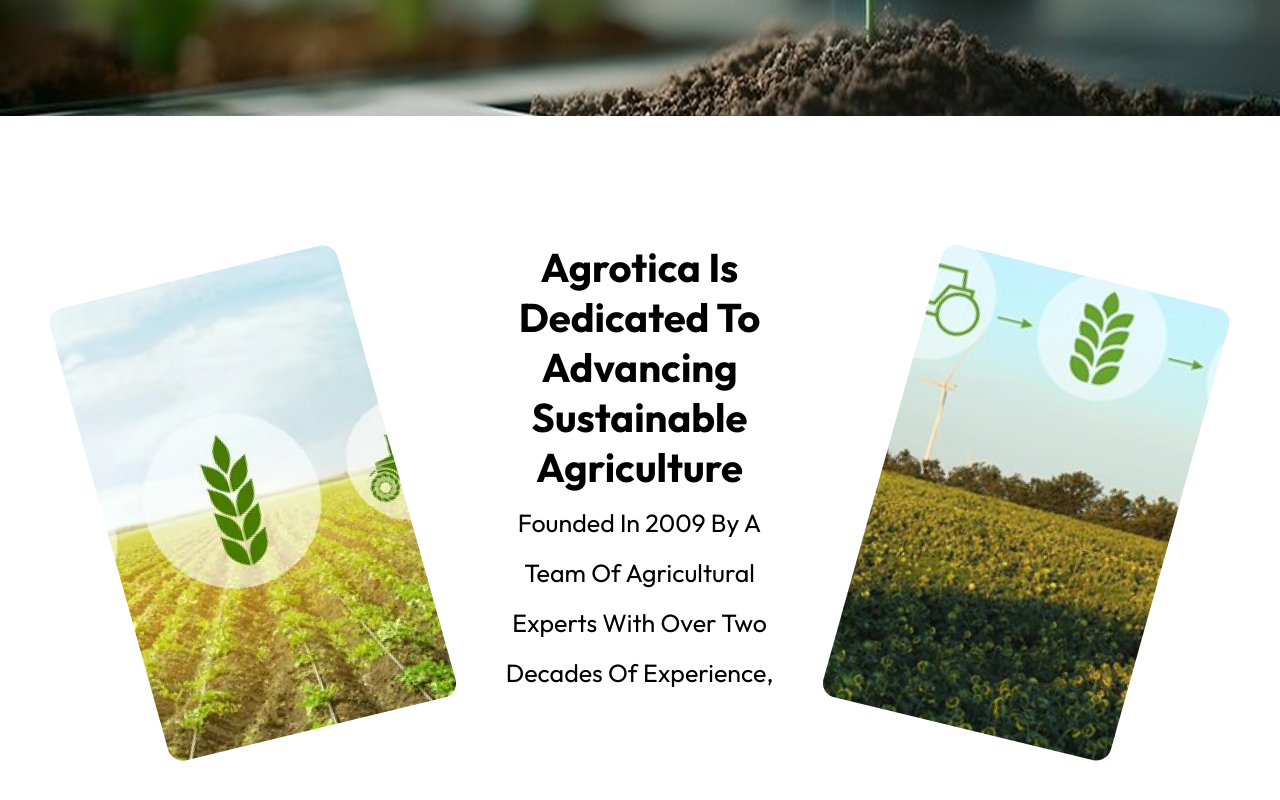
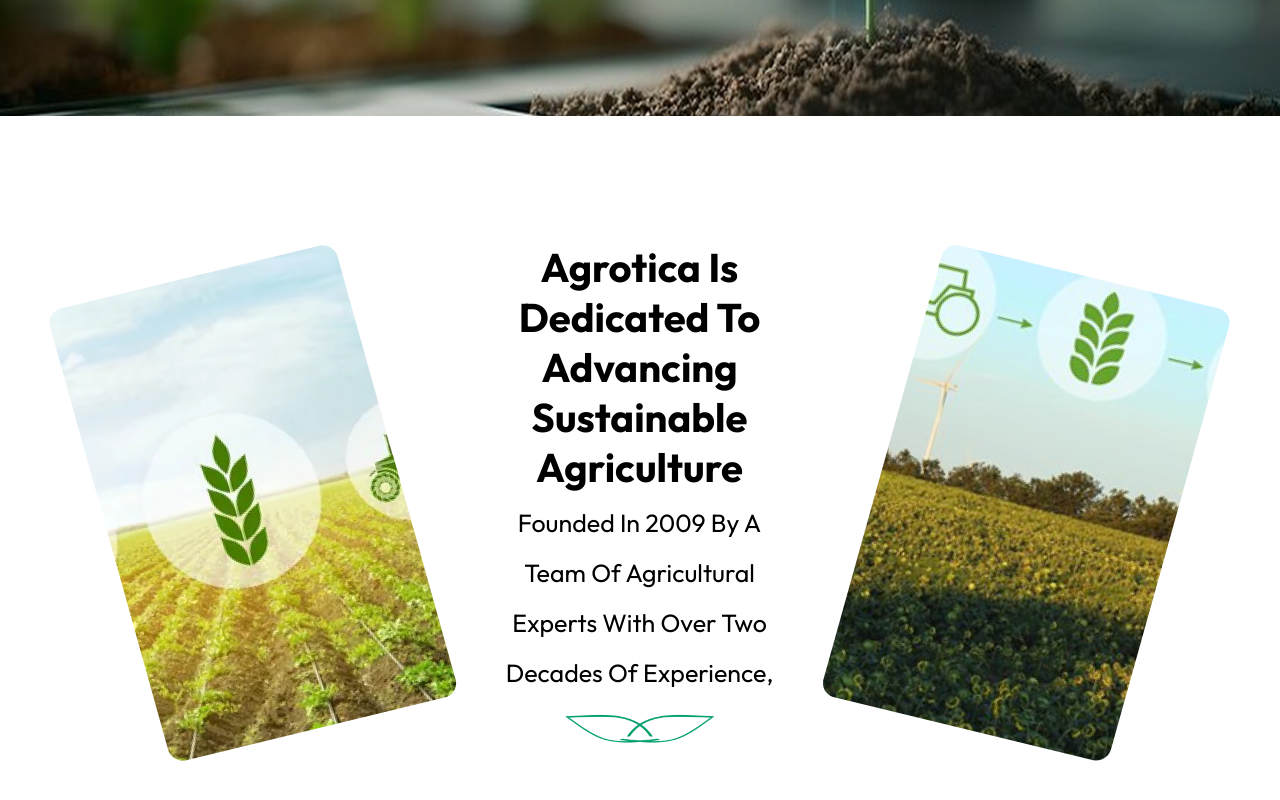
Before and after one commit to Chris-A-75/agrotica-home-page, a JavaScript app: page / in a window 1280 px wide. Shown: the part 669-1469 px from the top of the page. Built offline with nearby package versions, Linux system fonts and the light colour scheme; the HTML template or start-up script is replaced by a standard one.

Commit message:
added little image

```diff
--- a/src/App.js
+++ b/src/App.js
@@ -3,6 +3,7 @@
 import image1 from "./assets/Rectangle 1.png";
 import image2 from "./assets/Mask group.png";
 import image3 from "./assets/Mask group2.png";
+import image4 from "./assets/Screenshot 2025-08-18 135204.png"
 
 function App() {
   return (
@@ -125,7 +126,9 @@
           <span style={{ fontSize: 25, fontWeight: "normal", lineHeight: 1 }}>
             Founded in 2009 by a team of agricultural experts with over two
             decades of experience,
-          </span>
+          </span><br></br>
+          <img src={image4} alt="" style={{width:150,height:70}}></img><br></br>
+
         </div>
         <div>
           <img src={image3} alt=""></img>
```
